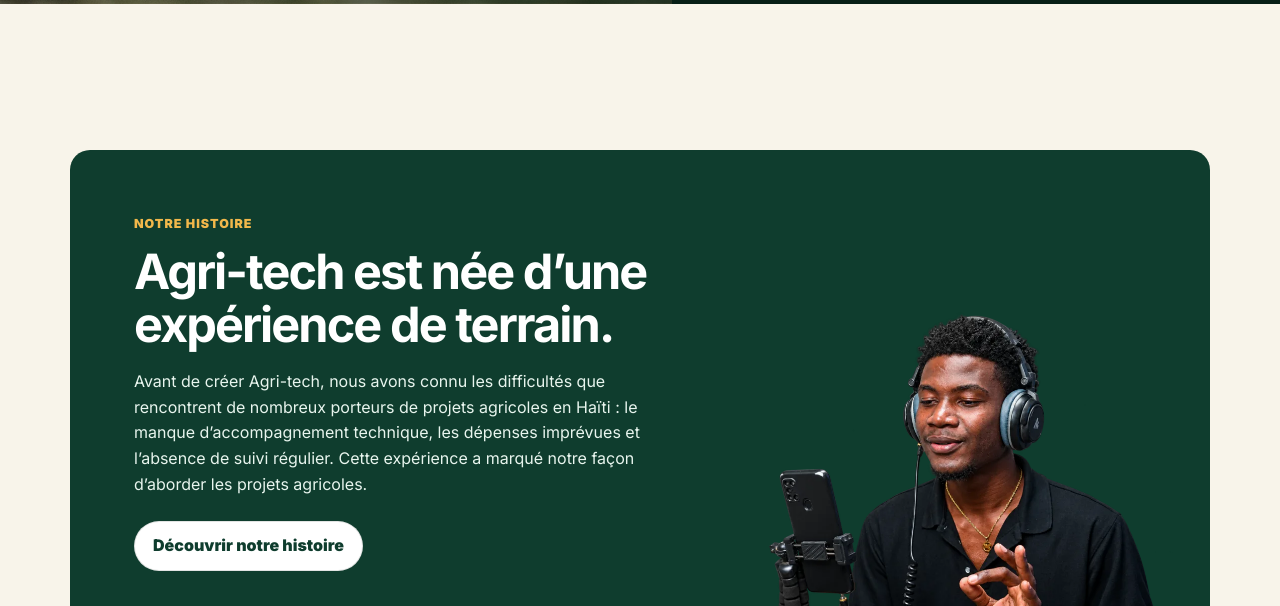
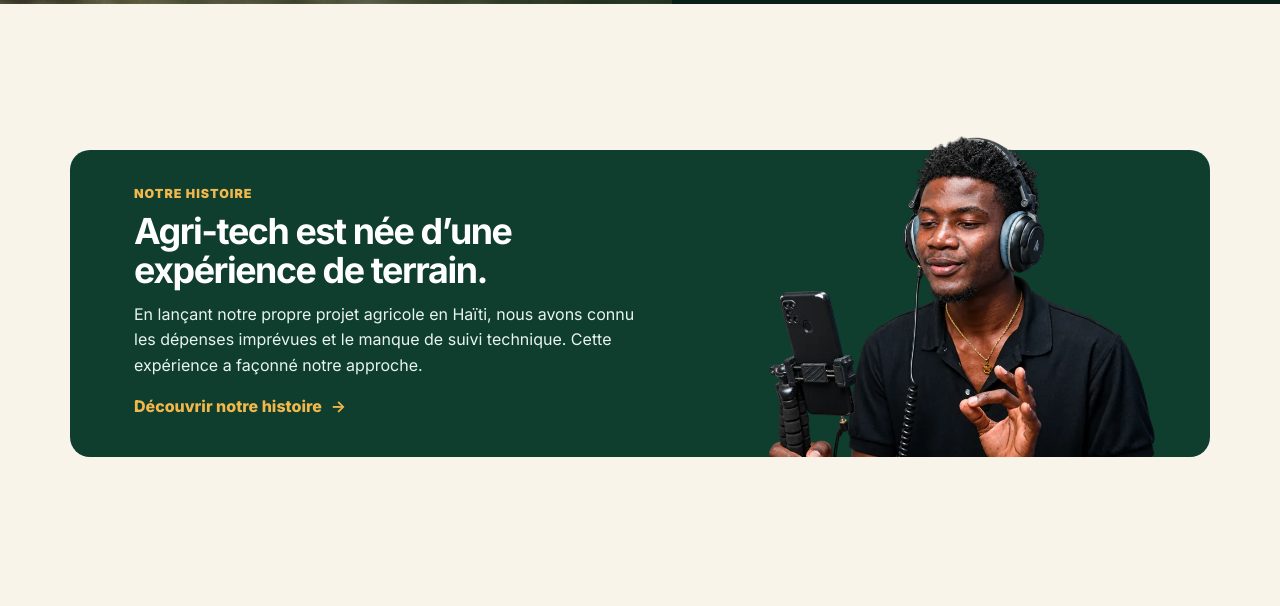
Before and after one commit to walterdarius100/Agritech01, a plain HTML site: page index.html in a window 1280 px wide. Shown: the part 3060-3666 px from the top of the page. Drawn offline with nearby package versions, Linux system fonts and the light colour scheme; a script that the page names is missing.

Commit message:
Transforme Notre histoire en bandeau compact

```diff
--- a/css/pages/content.css
+++ b/css/pages/content.css
@@ -449,7 +449,7 @@
 
 /* Le récit de fondation et son aperçu sur l’accueil. */
 .about-preview {
-  padding-block: clamp(56px, 8vw, 96px);
+  padding-block: clamp(44px, 6vw, 72px);
   scroll-margin-top: 56px;
 }
 
@@ -465,37 +465,62 @@
 }
 
 .about-preview-copy {
-  padding-block: clamp(40px, 5vw, 68px);
+  padding-block: clamp(22px, 2.4vw, 26px);
 }
 
 .about-preview .eyebrow {
   display: block;
-  margin-bottom: 12px;
+  margin-bottom: 8px;
   color: var(--gold);
 }
 
 .about-preview h2 {
-  max-width: 19ch;
-  margin-bottom: 18px;
+  max-width: 25ch;
+  margin-bottom: 12px;
   color: inherit;
-  font-size: clamp(2rem, 3.8vw, 3.35rem);
+  font-size: clamp(1.75rem, 2.8vw, 2.75rem);
   line-height: 1.08;
   text-wrap: balance;
 }
 
 .about-preview p {
   max-width: 52ch;
-  margin-bottom: 24px;
+  margin-bottom: 12px;
   color: var(--green-100);
 }
 
-.about-preview .btn {
-  color: var(--green-900);
-  text-align: center;
+.about-preview-link {
+  display: inline-flex;
+  align-items: center;
+  gap: .55em;
+  min-height: 32px;
+  color: var(--gold);
+  font-weight: 750;
+}
+
+.about-preview-link:hover {
+  text-decoration: underline;
+  text-underline-offset: .25em;
+}
+
+.about-preview-link:focus-visible {
+  outline: 2px solid var(--gold);
+  outline-offset: 4px;
+}
+
+@media (prefers-reduced-motion: no-preference) {
+  .about-preview-link span {
+    transition: transform .18s ease;
+  }
+
+  .about-preview-link:hover span {
+    transform: translateX(4px);
+  }
 }
 
 .about-preview-photo {
   align-self: end;
+  margin-top: -16px;
 }
 
 .about-preview-photo img {
@@ -553,16 +578,16 @@
 @media (max-width: 760px) {
   .about-preview-panel {
     grid-template-columns: minmax(0, 1fr);
-    gap: 26px;
+    gap: 12px;
     padding-inline: clamp(20px, 5vw, 36px);
   }
 
   .about-preview-copy {
-    padding-block: 36px 0;
+    padding-block: 26px 0;
   }
 
   .about-preview-photo {
-    width: min(100%, 420px);
-    margin-inline: auto;
+    width: min(100%, 290px);
+    margin: 0 auto;
   }
 }
--- a/index.html
+++ b/index.html
@@ -130,8 +130,8 @@
         <div class="about-preview-copy">
           <span class="eyebrow">Notre histoire</span>
           <h2 id="about-preview-title">Agri-tech est née d’une expérience de terrain.</h2>
-          <p>Avant de créer Agri-tech, nous avons connu les difficultés que rencontrent de nombreux porteurs de projets agricoles en Haïti : le manque d’accompagnement technique, les dépenses imprévues et l’absence de suivi régulier. Cette expérience a marqué notre façon d’aborder les projets agricoles.</p>
-          <a class="btn secondary" href="a-propos.html">Découvrir notre histoire</a>
+          <p>En lançant notre propre projet agricole en Haïti, nous avons connu les dépenses imprévues et le manque de suivi technique. Cette expérience a façonné notre approche.</p>
+          <a class="about-preview-link" href="a-propos.html">Découvrir notre histoire <span aria-hidden="true">→</span></a>
         </div>
 
         <div class="about-preview-photo">
```
